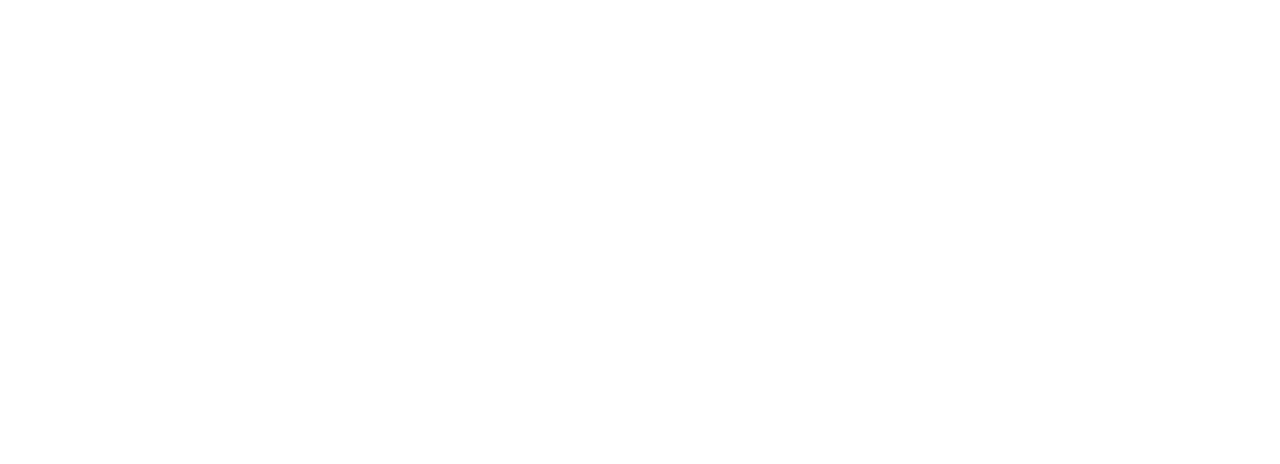
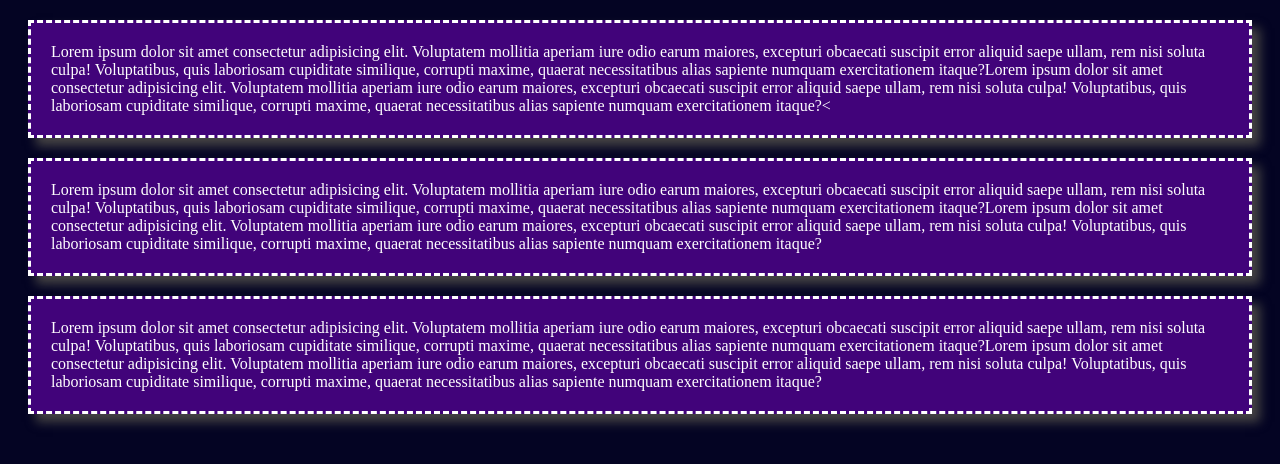
Before and after one commit to TasniahHanifNeha/First-WDP, a plain HTML site: page index.html in a window 1280 px wide. Drawn offline with Linux system fonts and the light colour scheme.

Commit message:
second commit

```diff
--- a/index.html
+++ b/index.html
@@ -4,9 +4,15 @@
     <meta charset="UTF-8">
     <meta http-equiv="X-UA-Compatible" content="IE=edge">
     <meta name="viewport" content="width=device-width, initial-scale=1.0">
+    <link rel="stylesheet" href="style.css">
     <title>Git</title>
 </head>
 <body>
+    <div class="first-div">Lorem ipsum dolor sit amet consectetur adipisicing elit. Voluptatem mollitia aperiam iure odio earum maiores, excepturi obcaecati suscipit error aliquid saepe ullam, rem nisi soluta culpa! Voluptatibus, quis laboriosam cupiditate similique, corrupti maxime, quaerat necessitatibus alias sapiente numquam exercitationem itaque?Lorem ipsum dolor sit amet consectetur adipisicing elit. Voluptatem mollitia aperiam iure odio earum maiores, excepturi obcaecati suscipit error aliquid saepe ullam, rem nisi soluta culpa! Voluptatibus, quis laboriosam cupiditate similique, corrupti maxime, quaerat necessitatibus alias sapiente numquam exercitationem itaque?<</div>
+
+    <div class="second-div">Lorem ipsum dolor sit amet consectetur adipisicing elit. Voluptatem mollitia aperiam iure odio earum maiores, excepturi obcaecati suscipit error aliquid saepe ullam, rem nisi soluta culpa! Voluptatibus, quis laboriosam cupiditate similique, corrupti maxime, quaerat necessitatibus alias sapiente numquam exercitationem itaque?Lorem ipsum dolor sit amet consectetur adipisicing elit. Voluptatem mollitia aperiam iure odio earum maiores, excepturi obcaecati suscipit error aliquid saepe ullam, rem nisi soluta culpa! Voluptatibus, quis laboriosam cupiditate similique, corrupti maxime, quaerat necessitatibus alias sapiente numquam exercitationem itaque?</div>
+
+    <div class="third-div">Lorem ipsum dolor sit amet consectetur adipisicing elit. Voluptatem mollitia aperiam iure odio earum maiores, excepturi obcaecati suscipit error aliquid saepe ullam, rem nisi soluta culpa! Voluptatibus, quis laboriosam cupiditate similique, corrupti maxime, quaerat necessitatibus alias sapiente numquam exercitationem itaque?Lorem ipsum dolor sit amet consectetur adipisicing elit. Voluptatem mollitia aperiam iure odio earum maiores, excepturi obcaecati suscipit error aliquid saepe ullam, rem nisi soluta culpa! Voluptatibus, quis laboriosam cupiditate similique, corrupti maxime, quaerat necessitatibus alias sapiente numquam exercitationem itaque?</div>
 
 </body>
 </html>
--- /dev/null
+++ b/style.css
@@ -0,0 +1,11 @@
+*{
+    background: rgb(4, 4, 35);
+}
+div{
+    background: #41037a;
+    box-shadow: 8px 8px 10px #464444;
+    margin: 20px;
+    padding: 20px;
+    color: #fff;
+    border: 3px dashed #fff;
+}
```
